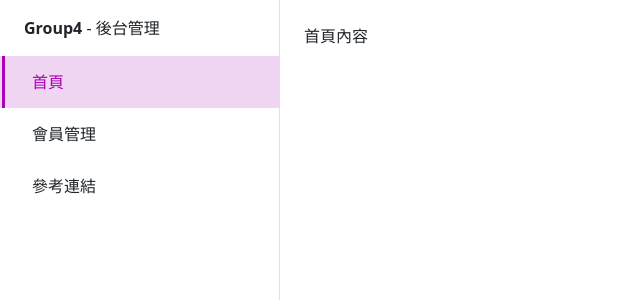
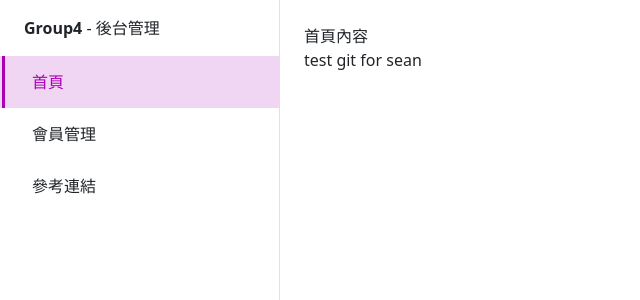
Before and after one commit to LQTjim/mfee36_group4_midterm, a PHP site: page / in a window 1280 px wide. Shown: the top 300 px of the page, without its empty margins (0-640 px from the left). Run offline with PHP 8.4, Linux system fonts and the light colour scheme; the visitor is signed in with stand-in values (Sample User, id 1); some libraries are stand-ins or nearby versions.

Commit message:
update:for test git merge

```diff
--- a/index.php
+++ b/index.php
@@ -4,6 +4,7 @@ $pageName = 'homepage';
 include './parts/html-head.php';
 include './parts/html-navbar.php'; ?>
 <div>首頁內容</div>
+<div>test git for sean</div>
 <?php include './parts/html-navbar-end.php'; ?>
 <?php
 include './parts/html-scripts.php';
```
